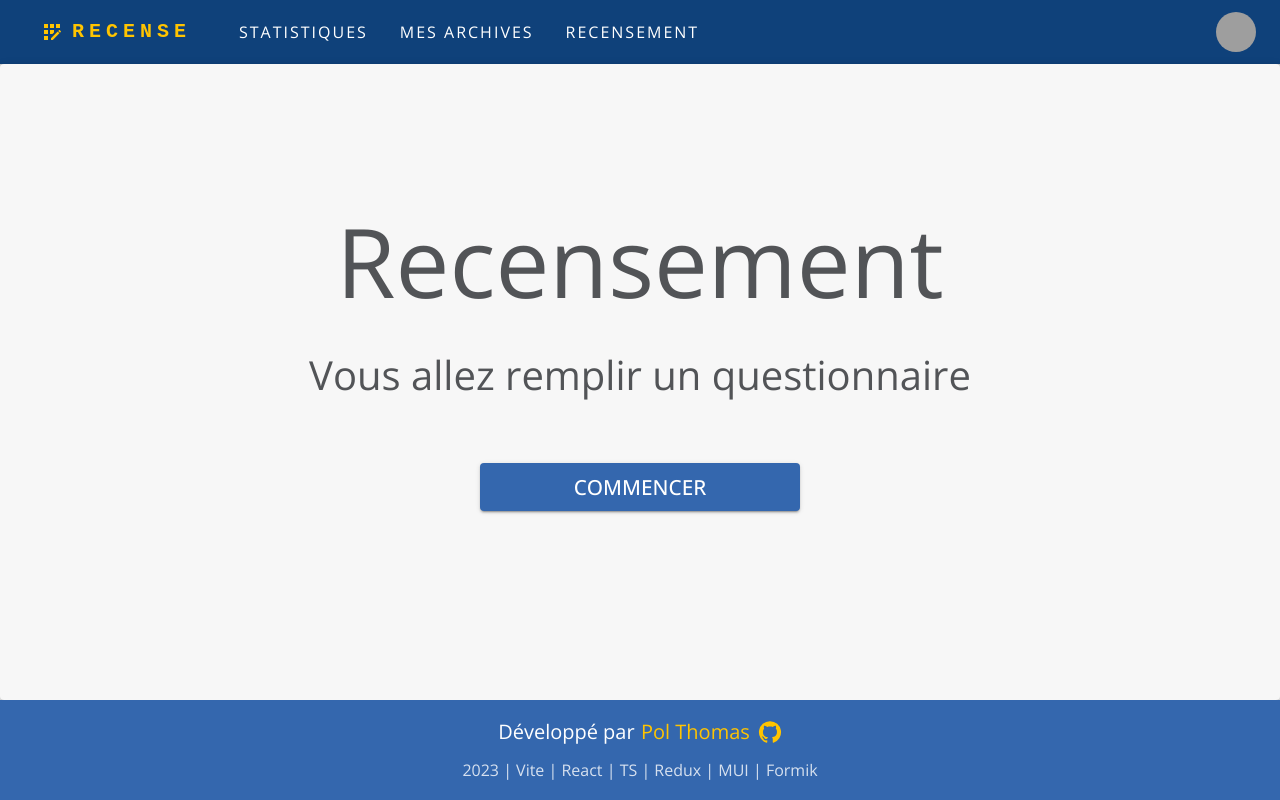
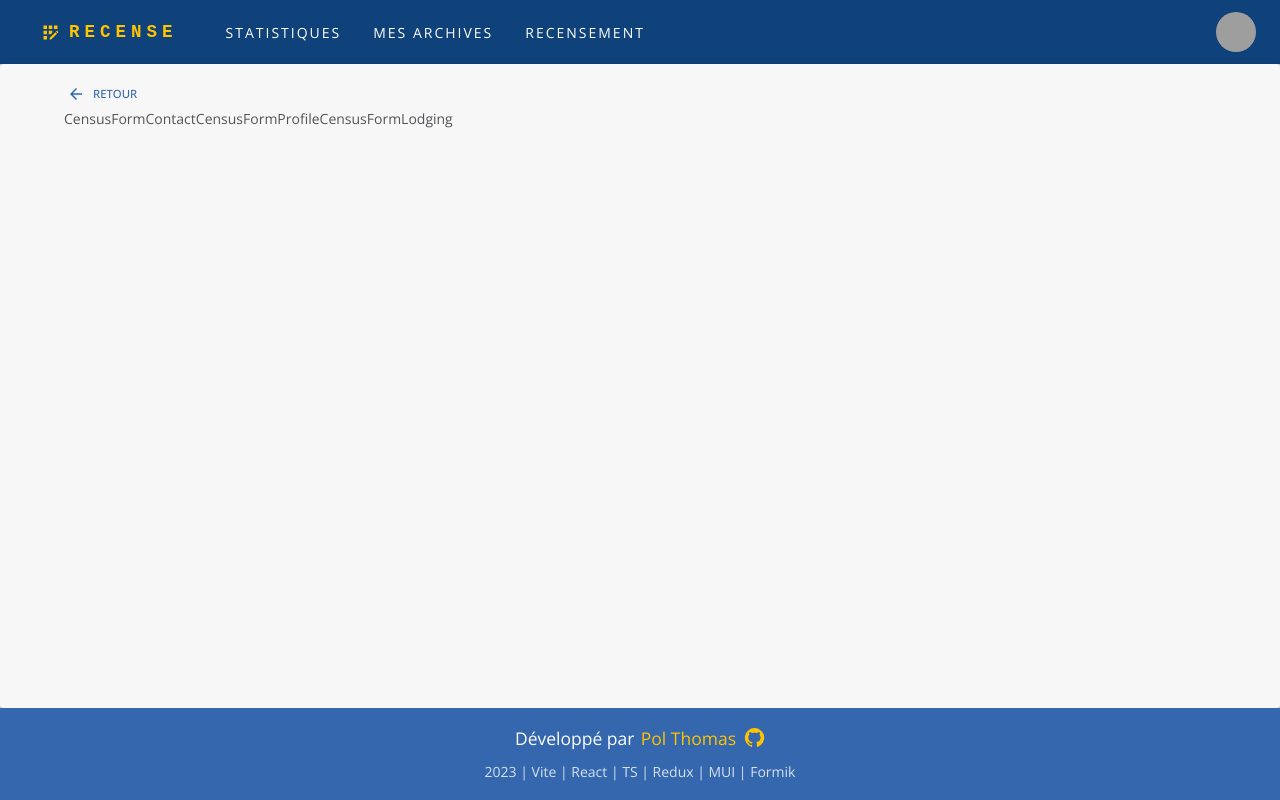
Before and after one commit to PolThm/recense, a React (Vite) app: page /new-census in a window 1280 px wide. Both pictures are taken after a click on the button "COMMENCER". Built offline with nearby package versions, Linux system fonts and the light colour scheme; grey boxes are pictures that could not be loaded.

Commit message:
Fix responsive and add BackButton

```diff
--- a/src/assets/style/main.scss
+++ b/src/assets/style/main.scss
@@ -4,7 +4,7 @@ html {
   scroll-behavior: smooth;
   font-size: 14px;
 
-  .MuiButton-root {
+  .MuiButton-sizeMedium {
     min-width: 100%;
   }
 }
@@ -12,17 +12,7 @@ html {
 
 
 @media (min-width: 600px) { // sm
-  html {
-    font-size: 15px;
-
-    .MuiButton-root {
-      min-width: 20rem;
-    }
+  html .MuiButton-sizeMedium  {
+    min-width: 20rem;
   }
 }
-
-@media (min-width: 900px) { // md
-  html {
-    font-size: unset;
-  }
-}
--- /dev/null
+++ b/src/components/BackButton.tsx
@@ -0,0 +1,17 @@
+import ArrowBackIcon from '@mui/icons-material/ArrowBack';
+import { Button } from '@mui/material';
+import { FC } from 'react';
+
+type Props = {
+  onClick: () => void;
+};
+
+const BackButton: FC<Props> = ({ onClick }) => {
+  return (
+    <Button onClick={onClick} startIcon={<ArrowBackIcon />} size="small">
+      Retour
+    </Button>
+  );
+};
+
+export default BackButton;
--- a/src/components/NewCensusLanding.tsx
+++ b/src/components/NewCensusLanding.tsx
@@ -1,7 +1,11 @@
 import { Button, Container, Typography } from '@mui/material';
 import { FC } from 'react';
 
-const NewCensusLanding: FC = () => {
+type Props = {
+  startCensus: () => void;
+};
+
+const NewCensusLanding: FC<Props> = ({ startCensus }) => {
   return (
     <Container
       sx={{
@@ -20,7 +24,11 @@ const NewCensusLanding: FC = () => {
         Vous allez remplir un questionnaire
       </Typography>
 
-      <Button variant="contained" sx={{ mt: 8 }}>
+      <Typography textAlign="center">
+        Vous allez remplir un questionnaire
+      </Typography>
+
+      <Button variant="contained" sx={{ mt: 8 }} onClick={startCensus}>
         Commencer
       </Button>
     </Container>
--- a/src/pages/HomePage.tsx
+++ b/src/pages/HomePage.tsx
@@ -21,7 +21,7 @@ const HomePage: FC = () => {
           alignItems: 'center',
           color: 'primary.main',
           mb: 3,
-          fontSize: { xs: '3rem', sm: '4.5rem', md: '6rem' },
+          fontSize: { xs: '4.5rem', md: '6rem' },
         }}
       >
         <LogoIcon sx={{ mr: 2, fontSize: 'inherit' }} />
@@ -54,7 +54,9 @@ const HomePage: FC = () => {
           display: 'flex',
           flexDirection: { xs: 'column', md: 'row' },
           alignItems: 'center',
+          justifyContent: 'center',
           gap: { xs: 4, md: 8 },
+          width: 1,
         }}
       >
         <Button
--- a/src/pages/NewCensusPage.tsx
+++ b/src/pages/NewCensusPage.tsx
@@ -1,6 +1,7 @@
 import { Box, Container } from '@mui/material';
 import React, { FC, useState } from 'react';
 
+import BackButton from '@/components/BackButton';
 import CensusFormContact from '@/components/census-forms/CensusFormContact';
 import CensusFormLodging from '@/components/census-forms/CensusFormLodging';
 import CensusFormProfile from '@/components/census-forms/CensusFormProfile';
@@ -9,16 +10,20 @@ import { Census } from '@/types/interfaces';
 
 const NewCensusPage: FC = () => {
   const [census, setCensus] = useState<Census | null>(null);
+  const [isStarted, setIsStarted] = useState(false);
 
   return (
     <Box sx={{ height: 1 }}>
-      {!census ? (
-        <NewCensusLanding />
+      {!isStarted ? (
+        <NewCensusLanding startCensus={() => setIsStarted(true)} />
       ) : (
         <Container>
-          <CensusFormContact />
-          <CensusFormProfile />
-          <CensusFormLodging />
+          <BackButton onClick={() => setIsStarted(false)} />
+          <Box>
+            <CensusFormContact />
+            <CensusFormProfile />
+            <CensusFormLodging />
+          </Box>
         </Container>
       )}
     </Box>
```
